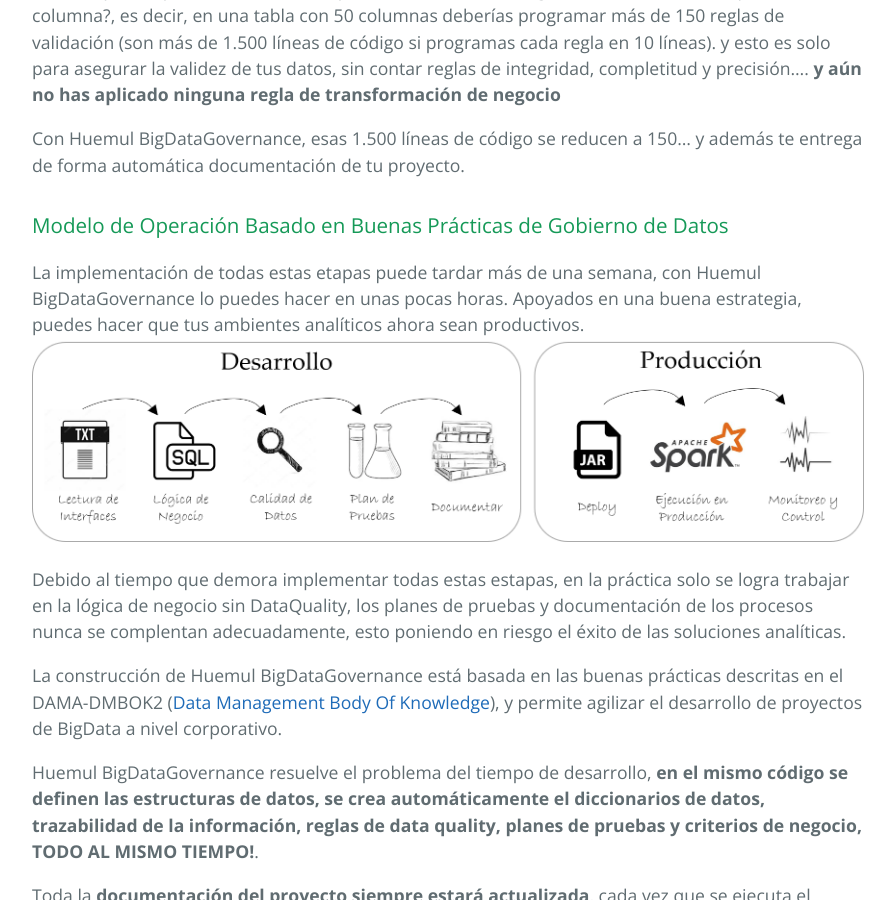
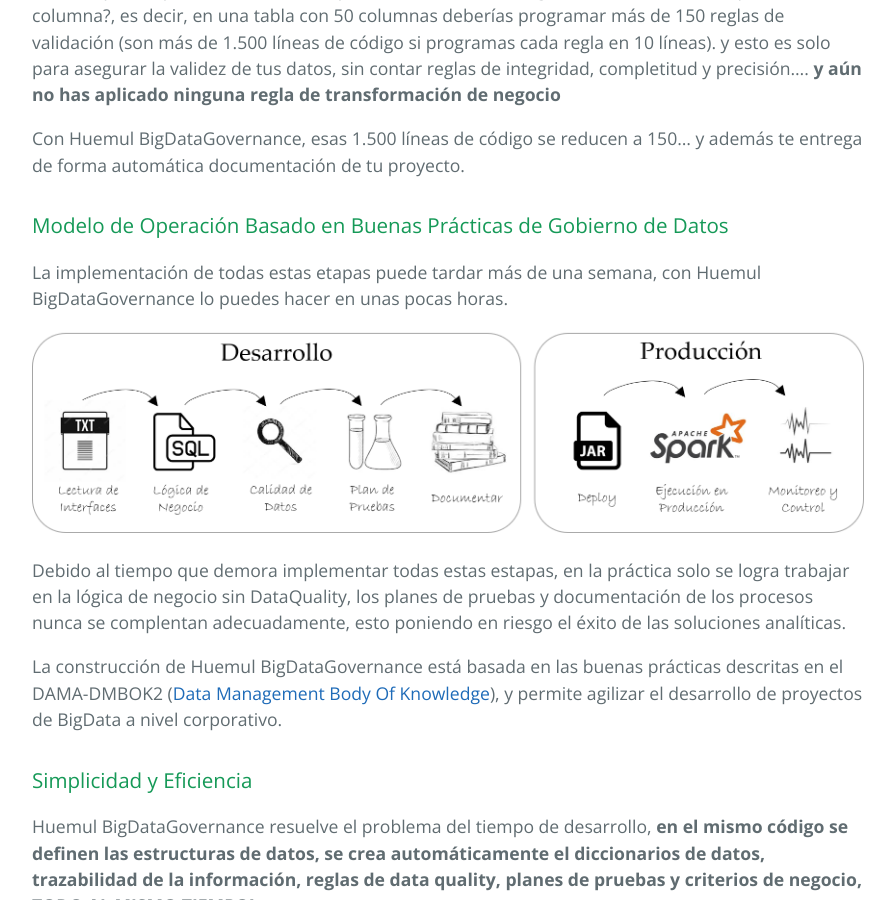
Before and after one commit to HuemulSolutions/HuemulSolutions.github.io, a Jekyll site: the page built from index.md, in a window 1280 px wide and 900 px high, scrolled down 495 px. Shown: the whole window, without its empty margins (192-1087 px from the left). Built offline with Jekyll 4.4.1, drawn with Linux system fonts in a browser that asks for light colours.

Commit message:
Update index.md

```diff
--- a/index.md
+++ b/index.md
@@ -12,13 +12,15 @@
 Con Huemul BigDataGovernance, esas 1.500 líneas de código se reducen a 150... y además te entrega de forma automática documentación de tu proyecto.
 
 ### Modelo de Operación Basado en Buenas Prácticas de Gobierno de Datos
-La implementación de todas estas etapas puede tardar más de una semana, con Huemul BigDataGovernance lo puedes hacer en unas pocas horas. Apoyados en una buena estrategia, puedes hacer que tus ambientes analíticos ahora sean productivos.
+La implementación de todas estas etapas puede tardar más de una semana, con Huemul BigDataGovernance lo puedes hacer en unas pocas horas.
+
 ![Branching](huemul_ciclocompleto.png)
 
 Debido al tiempo que demora implementar todas estas estapas, en la práctica solo se logra trabajar en la lógica de negocio sin DataQuality, los planes de pruebas y documentación de los procesos nunca se complentan adecuadamente, esto poniendo en riesgo el éxito de las soluciones analíticas.
 
 La construcción de Huemul BigDataGovernance está basada en las buenas prácticas descritas en el DAMA-DMBOK2 ([Data Management Body Of Knowledge](www.dama.org)), y permite agilizar el desarrollo de proyectos de BigData a nivel corporativo.
 
+### Simplicidad y Eficiencia
 Huemul BigDataGovernance resuelve el problema del tiempo de desarrollo, **en el mismo código se definen las estructuras de datos, se crea automáticamente el diccionarios de datos, trazabilidad de la información, reglas de data quality, planes de pruebas y criterios de negocio, TODO AL MISMO TIEMPO!**.
 
 Toda la **documentación del proyecto siempre estará actualizada**, cada vez que se ejecuta el código en producción se actualizan los diccionarios y respositorios de trazabilidad, nunca más tendrás que preocuparte por actualizar manualmente la documentación.
```
